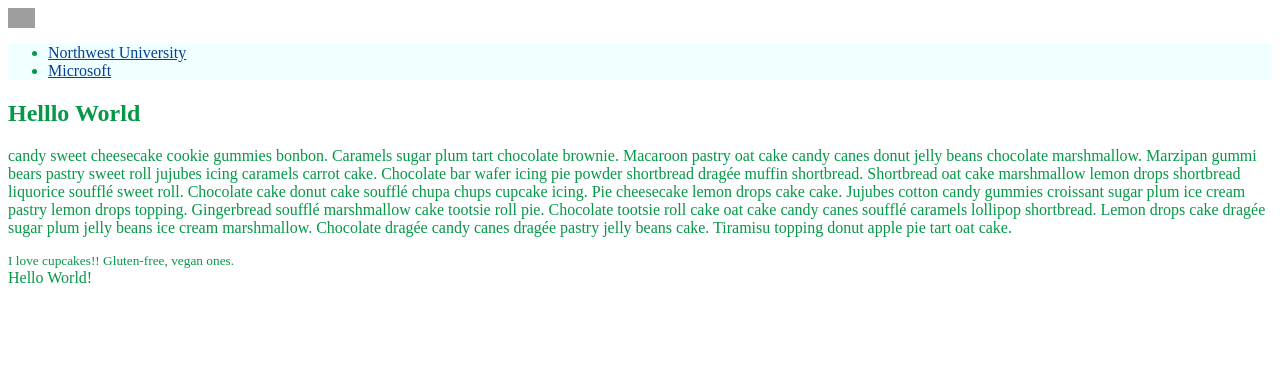
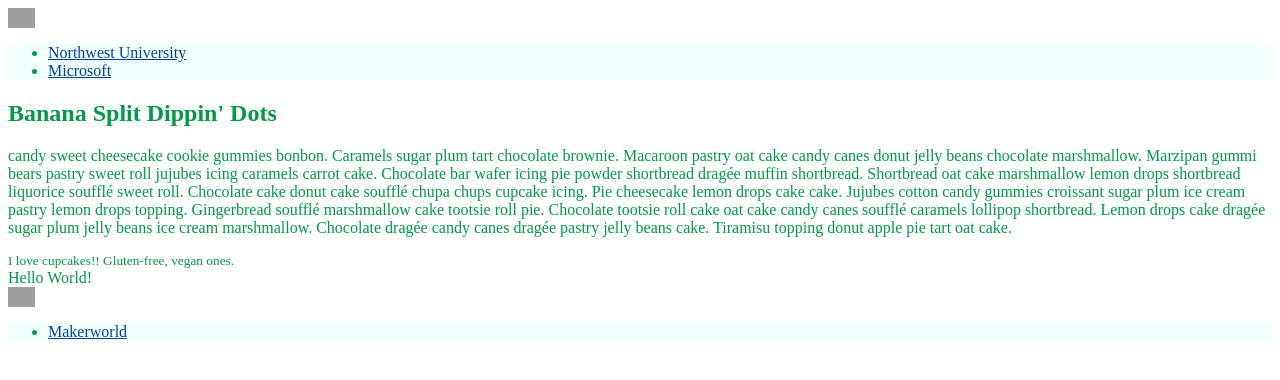
Before and after one commit to kendallrgray/Webdev-2025-February, a plain HTML site: page index.html (February 11 2025).html in a window 1280 px wide. Drawn offline with Linux system fonts and the light colour scheme; grey boxes are pictures that could not be loaded.

Commit message:
Update index.html (February 11 2025).html

```diff
--- a/index.html (February 11 2025).html
+++ b/index.html (February 11 2025).html
@@ -1,6 +1,7 @@
 <html.index>
     <head>
         <title>hello world</title>
+    </head>
 
         <style>
 body{
@@ -36,7 +37,7 @@ ul{
 
             <main>
                 <section>
-                    <h1>Helllo World</h1>
+                    <h1>Banana Split Dippin' Dots</h1>
                     <article>
                         </p><strong class="green"></strong>candy sweet cheesecake cookie gummies bonbon. Caramels sugar plum tart chocolate brownie. Macaroon pastry oat cake candy canes donut jelly beans chocolate marshmallow.
                         Marzipan gummi bears pastry sweet roll jujubes icing caramels carrot cake. Chocolate bar wafer icing pie powder shortbread dragée muffin shortbread.
@@ -51,7 +52,25 @@ ul{
                 </section>
                 Hello World!
             </main>
+            <footer>
+                <a href="https://www.patreon.com/payouts">
+                    <img src="https://cdn.x.enterprises/logo-x.png" height="20px">
+                </a>
+                <nav>
+                    <ul>
+                        <li>
+                            <a href="https://makerworld.com/en/points?type=PointsShop" target="_blank">Makerworld</a>
+                        </li>
+                        <a href="top"></a>
+                    </ul>
+
+                </nav>
+            </footer>
+
+
+
+
+
         </body>
-    </head>
 
 </html>
```
